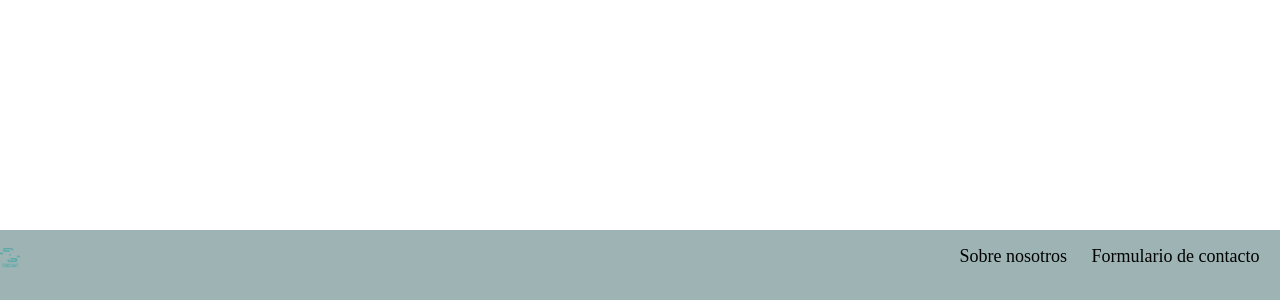
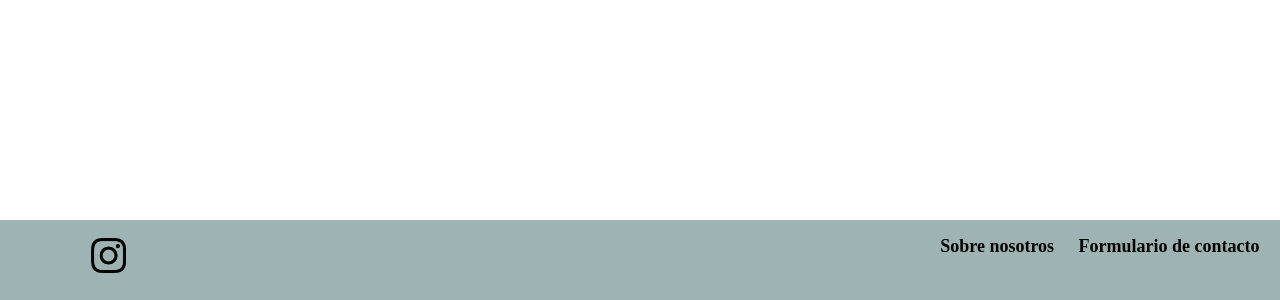
Before and after one commit to ClaudiaTC02/3A_Proyecto_Backend, a plain HTML site: page src/ux/footer.html in a window 1280 px wide. Shown: the part 500-800 px from the top of the page. Drawn offline with Linux system fonts and the light colour scheme.

Commit message:
footer creado

```diff
--- a/src/ux/css/diseño_general_header_footer.css
+++ b/src/ux/css/diseño_general_header_footer.css
@@ -10,6 +10,5 @@
     bottom: 0;
     position: absolute;
     width: 100% !important;
-    height: 70px;
-
+    height: 80px;
 }
--- a/src/ux/css/footer.css
+++ b/src/ux/css/footer.css
@@ -3,28 +3,51 @@ body{
     padding:0;
 }
 #contenedor_footer{
+    width: 100%;
+    height: 80px;
     background-color: #9EB4B4;
     position: absolute;
     bottom: 0;
-    width: 100%;
-    height: 70px;
+
 }
 #img_insta{
-    height: 20px;
-    width: 20px;
+    margin-top:0px;
+    padding-top:0px;
+    padding-left: 40px;
+    height: 35px;
+    width: 35px;
 }
+#texto_footer{
+    text-decoration: none;
+    color: black;
+}
+
 #enlace_footer{
+    margin-top: 0px;
     font-size: 18px;
     color: black;
     display: inline-block;
 	margin-right: 1.6vw;
+    font-weight: bold;
+}
+
+#enlace_footer:hover{
+    text-decoration: underline;
 }
 #enlace_footer_1{
     font-size: 18px;
     color: black;
     display: inline-block;
 	margin-right: 1.6vw;
+    margin-left:4vw;
+    font-weight: bold;
 }
 #footer_final{
     float: right;
 }
+#texto_1{
+    padding-bottom:0px;
+    margin-bottom: 0px;
+    font-weight: bold;
+    margin-left:20px;
+}
--- a/src/ux/footer.html
+++ b/src/ux/footer.html
@@ -11,11 +11,11 @@
 <body>
     <footer>
         <div id="contenedor_footer">
-            <p id="enlace_footer_1"><a><img src="images/Logo_PNG.png" id="img_insta" alt="Instagram"></a></p>
+            <p id="enlace_footer_1"><a><img src="images/instagram.png" id="img_insta" alt="Instagram"></a></p>
             <nav id=footer_final>
                 <ul>
-                    <li id="enlace_footer"><a id="texto_footer">Sobre nosotros</a></li>
-                    <li id="enlace_footer"><a>Formulario de contacto</a></li>
+                    <li id="enlace_footer"><a href="#" id="texto_footer">Sobre nosotros</a></li>
+                    <li id="enlace_footer"><a href="#" id="texto_footer">Formulario de contacto</a></li>
                 </ul>
             </nav>
         </div>
```
Also changed, not shown: src/ux/images/instagram.png (added).
